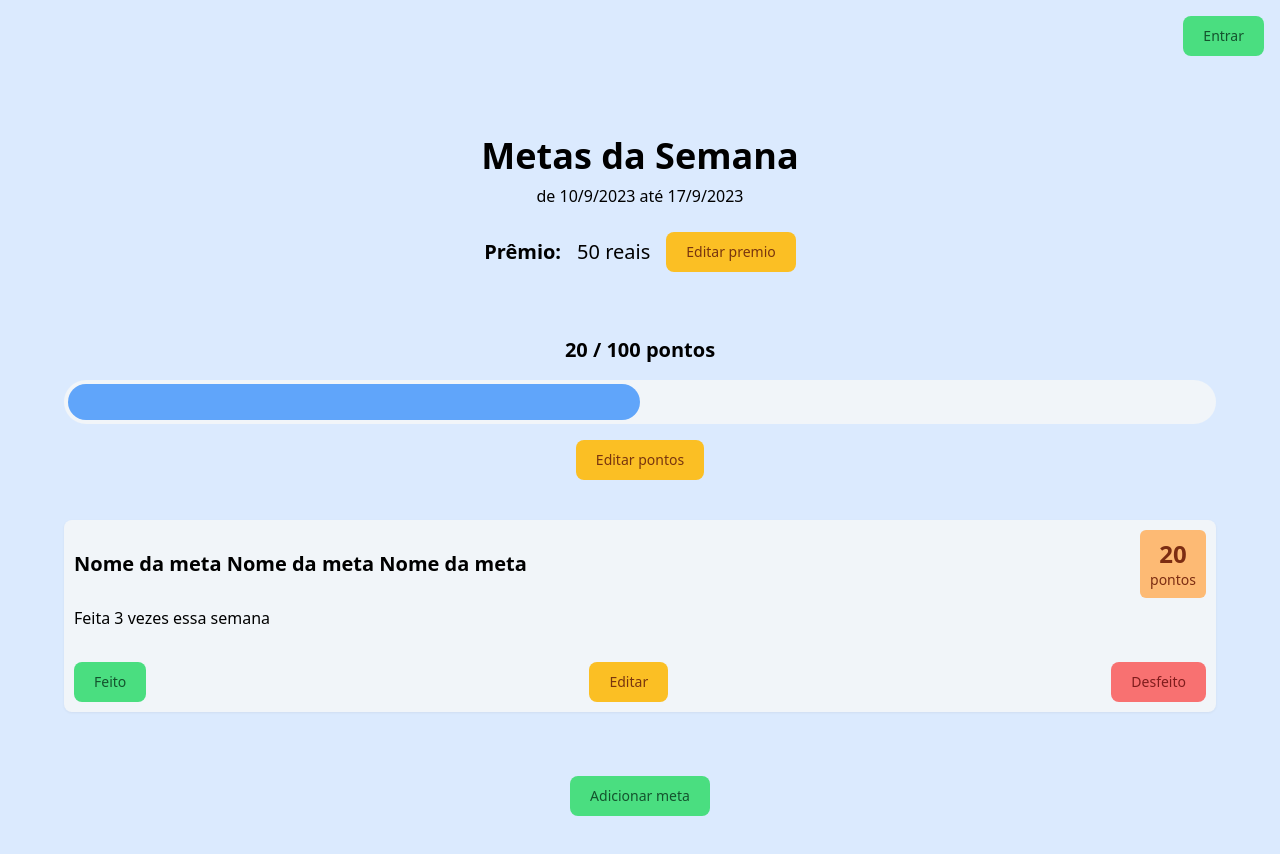
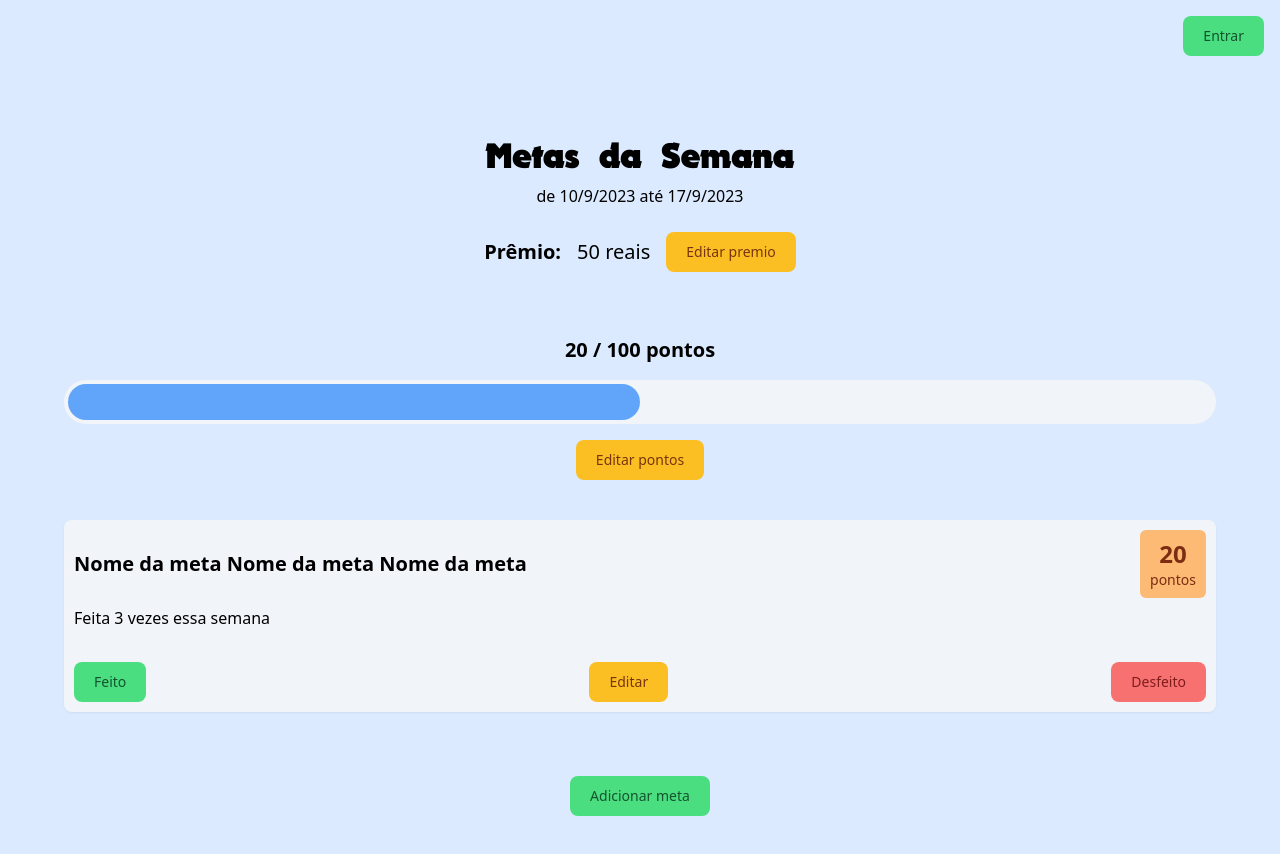
Before and after one commit to joaopedrocoelho/zemetasdasemana, a Next.js app: page / in a window 1280 px wide. Shown: the top 854 px of the page. Built offline with nearby package versions, Linux system fonts and the light colour scheme; no server answers.

Commit message:
:sparkles: Custom font

```diff
--- a/src/component/Header.tsx
+++ b/src/component/Header.tsx
@@ -2,13 +2,14 @@ import React, { useContext } from "react";
 import Button from "./Button";
 import { ModalContext } from "@/context/modalContext";
 import EditAward from "./modals/EditAward";
+import { nougat } from "@/pages/_app";
 
 const Header = () => {
   const { setModal } = useContext(ModalContext);
 
   return (
     <div className="flex flex-col gap-y-2  mb-16 items-center">
-      <h1 className="text-4xl font-bold">Metas da Semana</h1>
+      <h1 className={`font-nougat text-4xl font-bold`}>Metas da Semana</h1>
       <h5>de 10/9/2023 até 17/9/2023</h5>
       <h2 className="text-xl mt-4 flex gap-x-4 items-center">
         <b>Prêmio:</b> 50 reais
--- a/src/pages/_app.tsx
+++ b/src/pages/_app.tsx
@@ -2,6 +2,17 @@ import "@/styles/globals.css";
 import type { AppProps } from "next/app";
 import Head from "next/head";
 import { useEffect } from "react";
+import localFont from "next/font/local";
+
+export const nougat = localFont({
+  src: "nougat.ttf",
+  variable: "--font-nougat",
+});
+
+export const lilita = localFont({
+  src: "LilitaOne-Regular.ttf",
+  variable: "--font-lilita",
+});
 
 export default function App({ Component, pageProps }: AppProps) {
   useEffect(() => {
@@ -23,6 +34,12 @@ export default function App({ Component, pageProps }: AppProps) {
       <Head>
         <title>Metas da Semana</title>
         <meta name="viewport" content="width=device-width,initial-scale=1" />
+        <style>{`
+          :root {
+            --font-nougat: ${nougat.style.fontFamily};
+            --font-lilita: ${lilita.style.fontFamily};
+          }
+        `}</style>
       </Head>
       <Component {...pageProps} />
     </>
--- a/tailwind.config.ts
+++ b/tailwind.config.ts
@@ -1,4 +1,5 @@
 import type { Config } from "tailwindcss";
+const { fontFamily } = require("tailwindcss/defaultTheme");
 
 const config: Config = {
   content: [
@@ -23,6 +24,10 @@ const config: Config = {
         "gradient-conic":
           "conic-gradient(from 180deg at 50% 50%, var(--tw-gradient-stops))",
       },
+      fontFamily: {
+        nougat: ["var(--font-nougat)", ...fontFamily.sans],
+        lilita: ["var(--font-lilita)", ...fontFamily.sans],
+      },
     },
   },
   plugins: [],
```
Also changed, not shown: public/service-worker.js (+16 -16 lines), src/pages/LilitaOne-Regular.ttf (added), src/pages/nougat.ttf (added).
